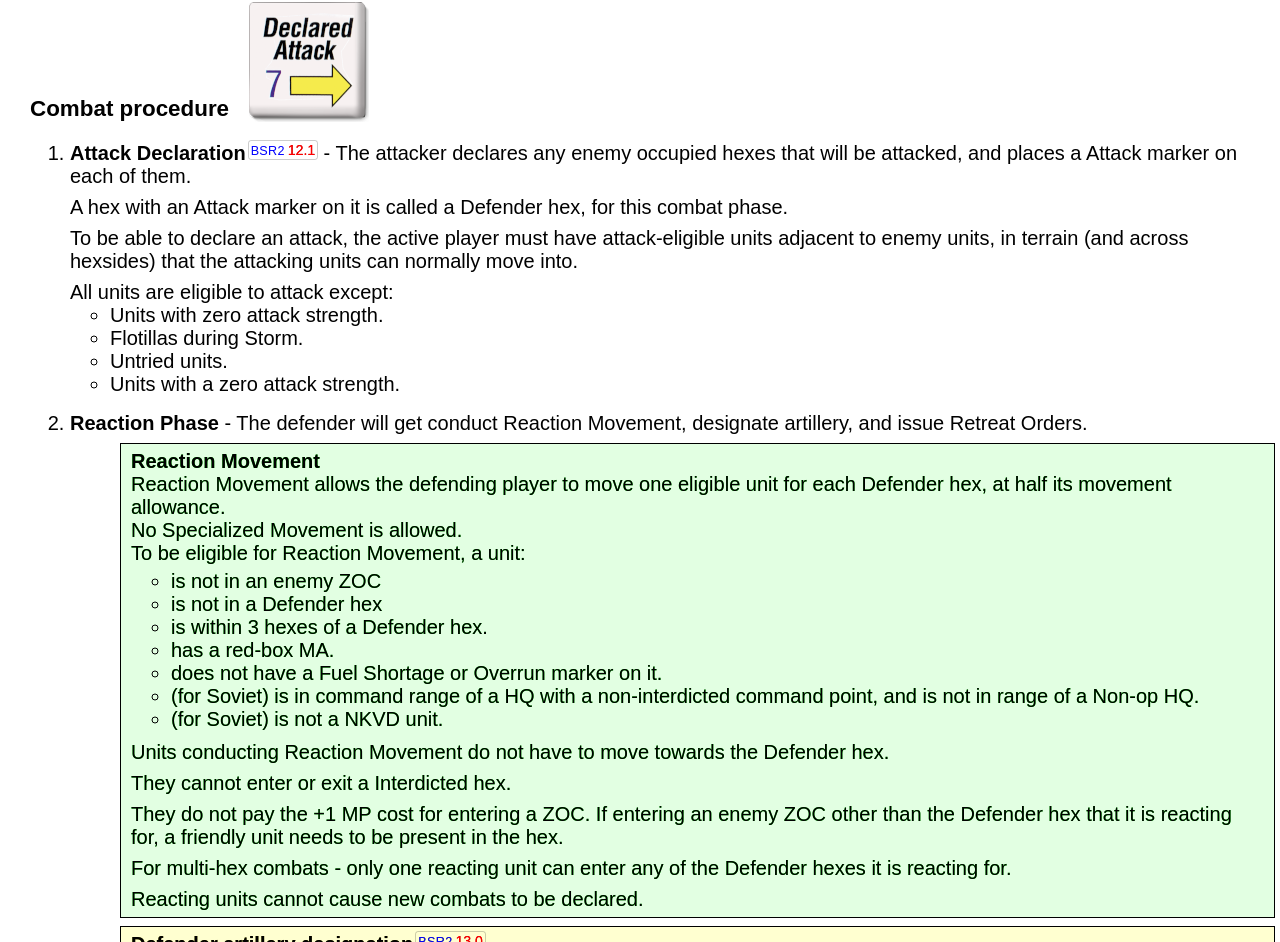
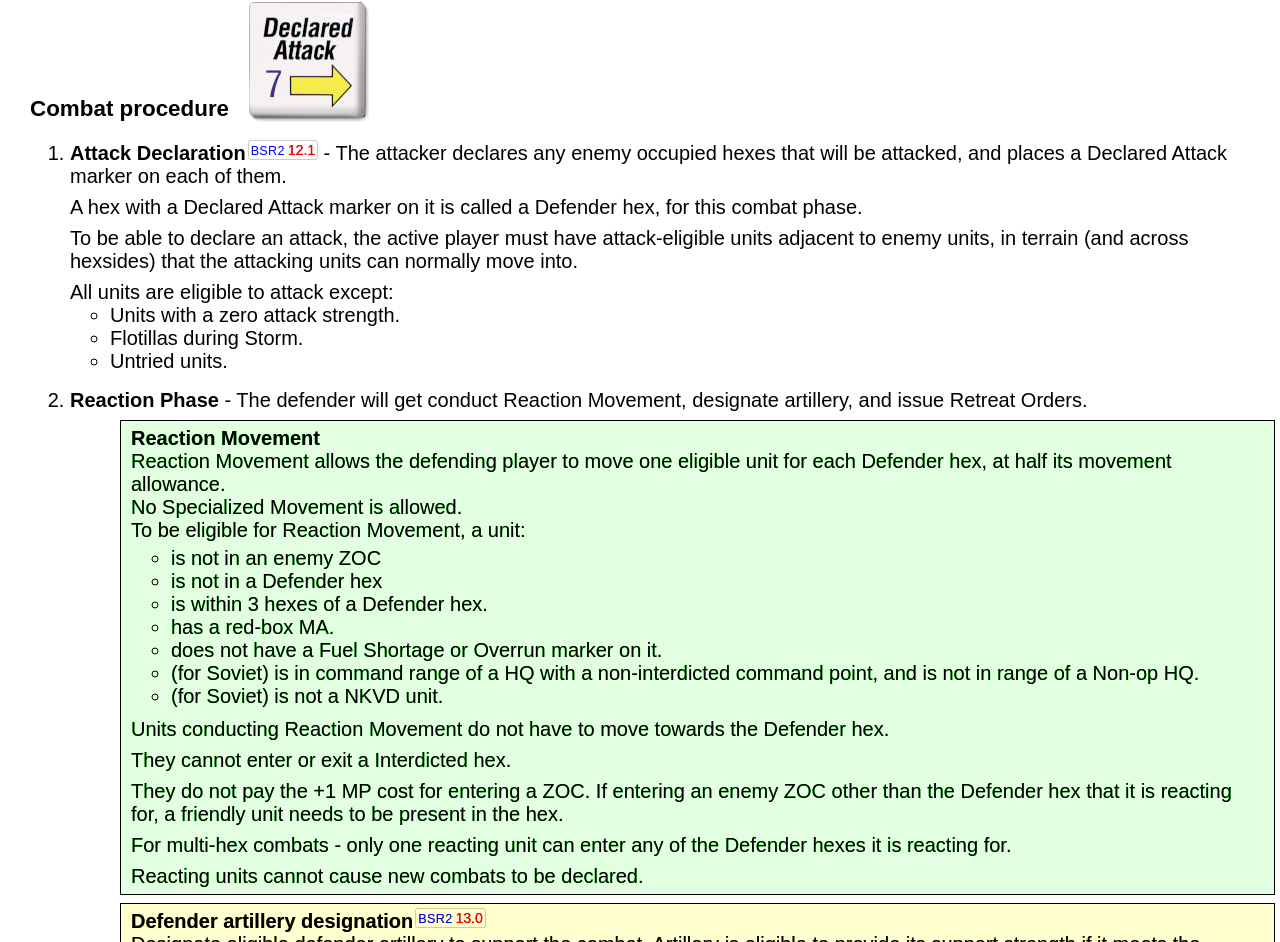
Before and after one commit to cserret/wargalley, a React (Create React App) app: page /efs/combat in a window 1280 px wide. Shown: the part 2414-3356 px from the top of the page. Built offline with nearby package versions, Linux system fonts and the light colour scheme.

Commit message:
fixed some text boo boos

```diff
--- a/src/Components/Efs/Combat/Combat.js
+++ b/src/Components/Efs/Combat/Combat.js
@@ -878,19 +878,18 @@ const Combat = (props) => {
                     </div>
 
                     <ol>
-                        <li><b>Attack Declaration<BsrLink page="28" rule="12.1" /></b> - The attacker declares any enemy occupied hexes that will be attacked, and places a Attack marker on each of them.
+                        <li><b>Attack Declaration<BsrLink page="28" rule="12.1" /></b> - The attacker declares any enemy occupied hexes that will be attacked, and places a Declared Attack marker on each of them.
                             <span className="spacer0_5rem" />
-                            A hex with an Attack marker on it is called a Defender hex, for this combat phase.
+                            A hex with a Declared Attack marker on it is called a Defender hex, for this combat phase.
                             <span className="spacer0_5rem" />
                             To be able to declare an attack, the active player must have attack-eligible units adjacent to enemy units, in terrain (and across hexsides) that the attacking
                             units can normally move into.
                             <span className="spacer0_5rem" />
                             All units are eligible to attack except:
                             <ul className="bare-ui">
-                                <li>Units with zero attack strength.</li>
+                                <li>Units with a zero attack strength.</li>
                                 <li>Flotillas during Storm.</li>
                                 <li>Untried units.</li>
-                                <li>Units with a zero attack strength. </li>
                             </ul>
                             <span className="spacer1rem" />
                         </li>
```
